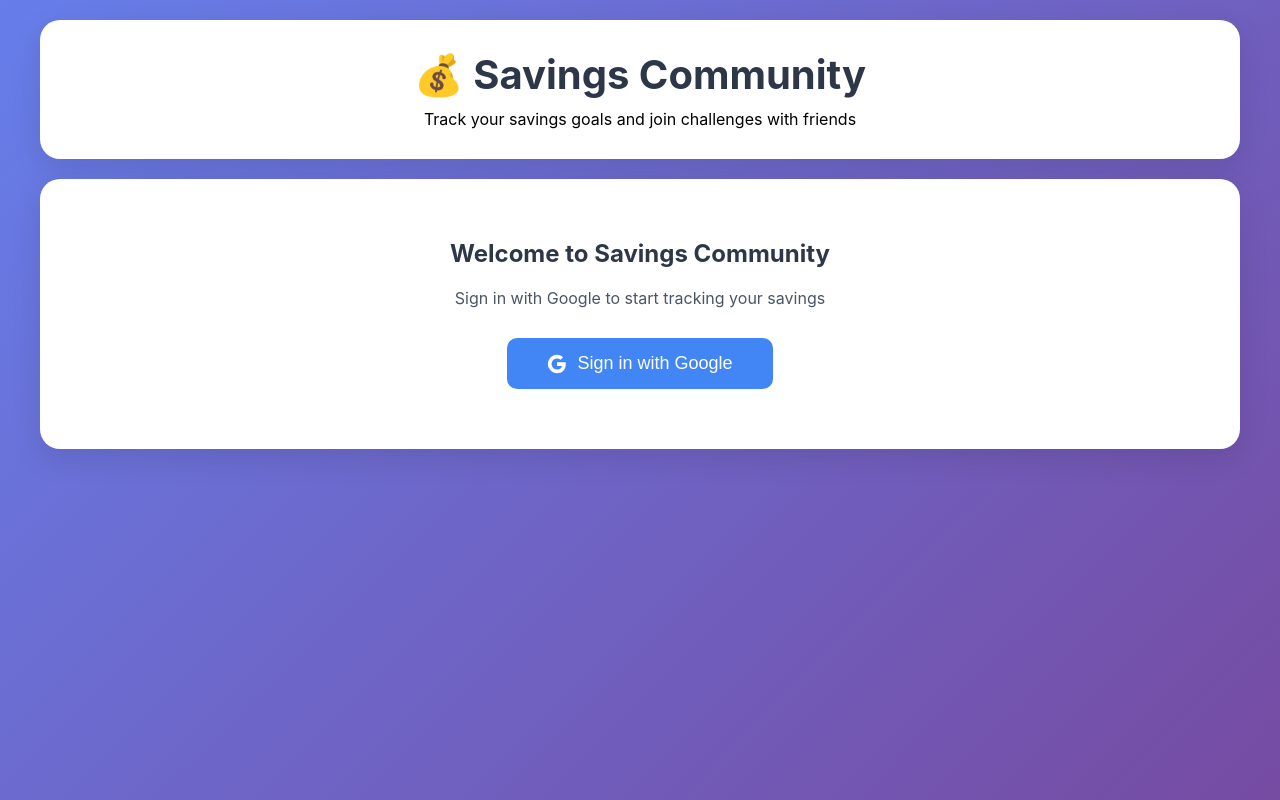
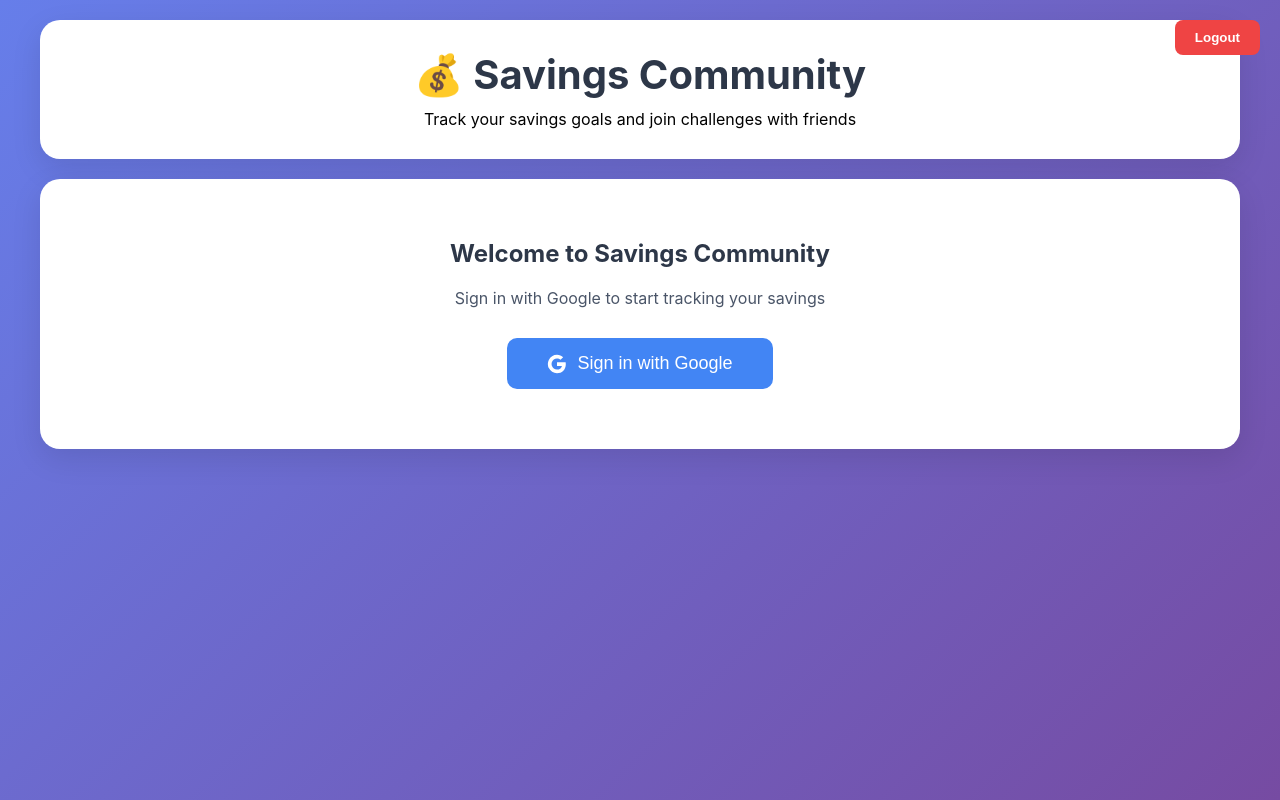
Before and after one commit to jolly09-ai/savings-community-new, a plain HTML site: page index.html in a window 1280 px wide. Drawn offline with Linux system fonts and the light colour scheme.

Commit message:
Add logout button

```diff
--- a/index.html
+++ b/index.html
@@ -271,6 +271,7 @@
         <div class="header">
             <h1>💰 Savings Community</h1>
             <p>Track your savings goals and join challenges with friends</p>
+            <button onclick="logout()" style="position: absolute; top: 20px; right: 20px; padding: 10px 20px; background: #ef4444; color: white; border: none; border-radius: 8px; cursor: pointer; font-weight: 600;">Logout</button>
         </div>
 
         <!-- Login Section -->
@@ -490,6 +491,11 @@
             event.target.classList.add('active');
             document.getElementById(tabName + 'Tab').style.display = 'block';
         }
+        function logout() {
+            localStorage.removeItem('token');
+            alert('Logged out successfully!');
+            location.reload();
+        }
 
         async function createGoal() {
             const title = document.getElementById('goalTitle').value;
```
